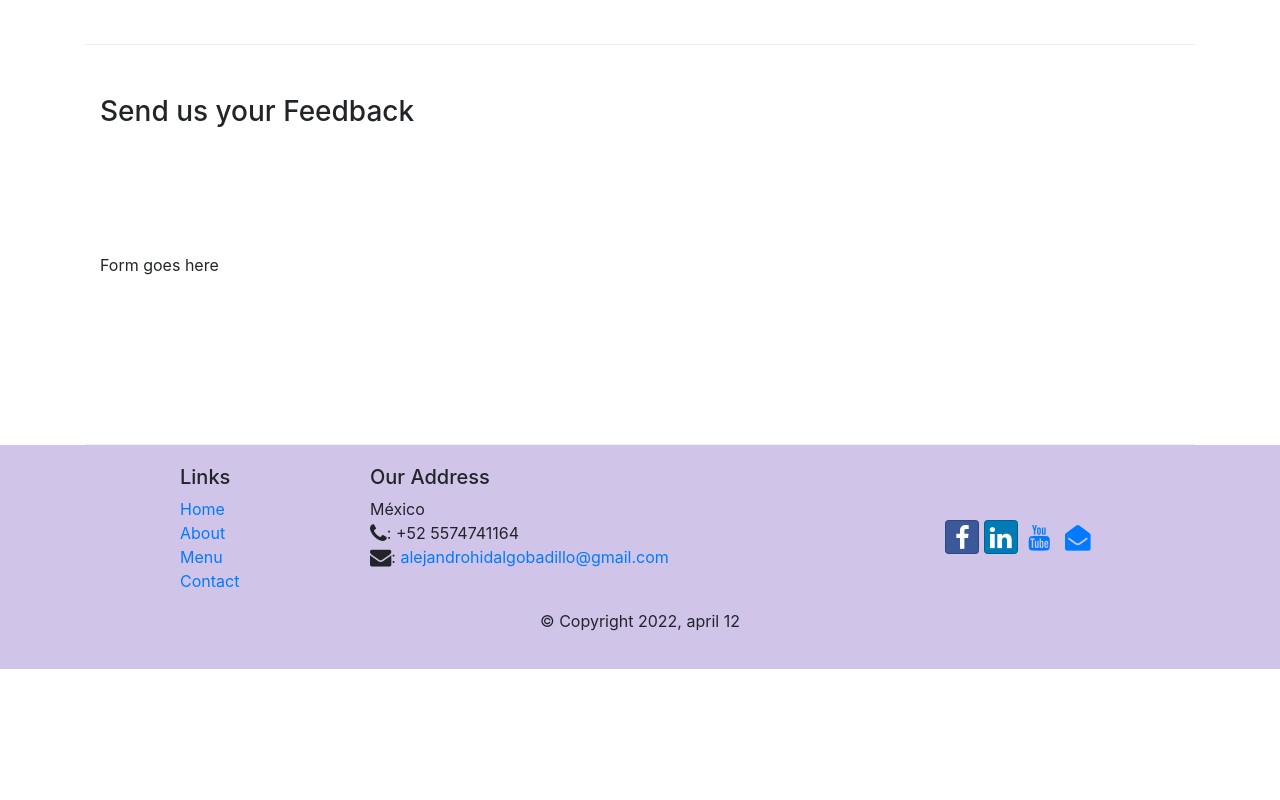
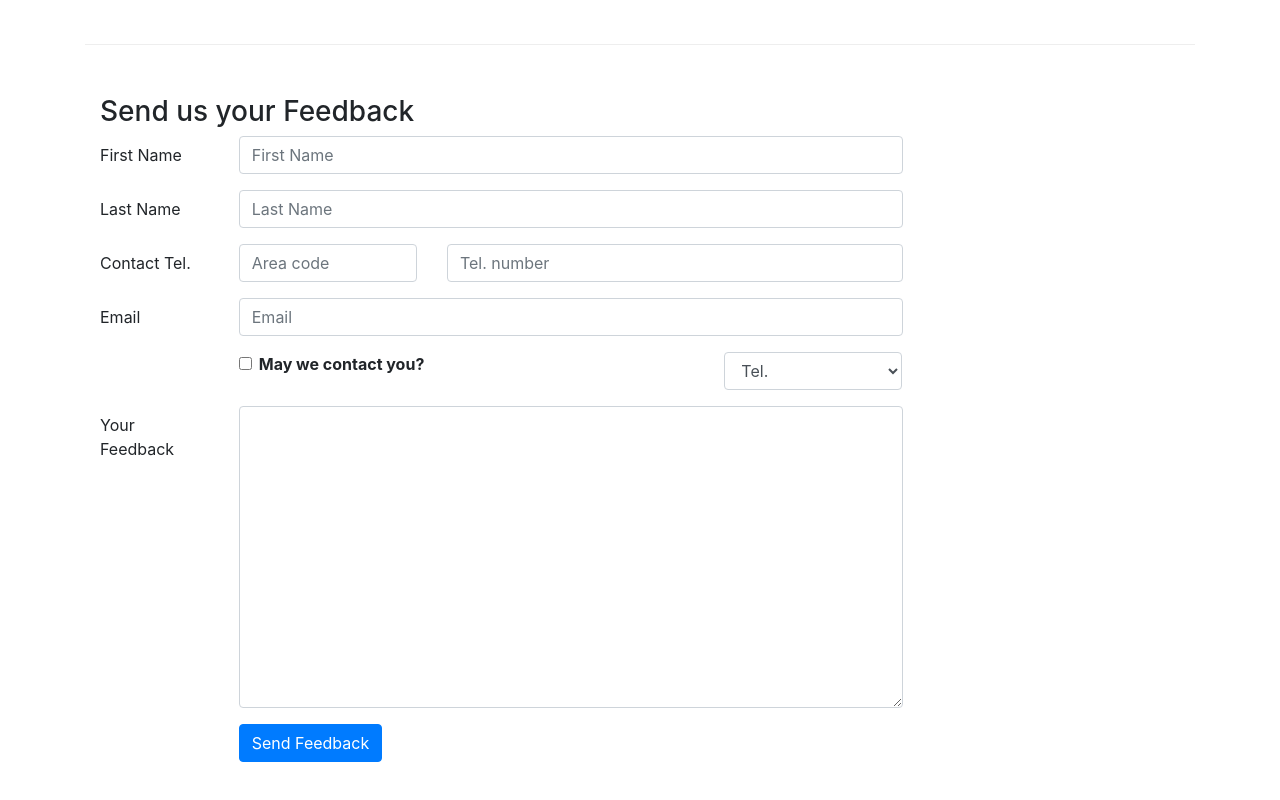
Before and after one commit to Outside-Excuse/WEB_PAGE, a website: page contactus.html in a window 1280 px wide. Shown: the part 820-1620 px from the top of the page. Before the commit the page ends 1489 px from the top, so only its background shows below. Drawn offline with nearby package versions, Linux system fonts and the light colour scheme.

Commit message:
forms were added in cuntactus.html

```diff
--- a/contactus.html
+++ b/contactus.html
@@ -89,7 +89,70 @@
               <h3>Send us your Feedback</h3>
            </div>
             <div class="col-12 col-md-9">
-                Form goes here
+                <!--Inicio de formulario para mandar comentarios-->
+                <form>
+                    <div class="form-group row">
+                        <label for="firstname" class="col-md-2 col-form-label">First Name</label>
+                        <div class="col-md-10">
+                            <input type="text" class="form-control" id="firstname" name="firstname" placeholder="First Name">
+                        </div>
+                    </div>
+                    <div class="form-group row">
+                        <label for="lastname" class="col-md-2 col-form-label">Last Name</label>
+                        <div class="col-md-10">
+                            <input type="text" class="form-control" id="lastname" name="lastname" placeholder="Last Name">
+                        </div>
+                    </div>
+                    <div class="form-group row">
+                        <label for="telnum" class="col-12 col-md-2 col-form-label">Contact Tel.</label>
+                        <div class="col-5 col-md-3">
+                            <input type="tel" class="form-control" id="areacode" name="areacode" placeholder="Area code">
+                        </div>
+                        <div class="col-7 col-md-7">
+                            <input type="tel" class="form-control" id="telnum" name="telnum" placeholder="Tel. number">
+                        </div>
+                    </div>
+                    <div class="form-group row">
+                        <label for="emailid" class="col-md-2 col-form-label">Email</label>
+                        <div class="col-md-10">
+                            <input type="email" class="form-control" id="emailid" name="emailid" placeholder="Email">
+                        </div>
+                    </div>
+                        <!--CHeck Box-->
+                    <div class="form-group row">
+                        <div class="col-md-6 offset-md-2">
+                            <div class="form-check">
+                                <input type="checkbox" class="form-check-input" name="approve" id="approve" value="">
+                                <label class="form-check-label" for="approve">
+                                    <strong>May we contact you?</strong>
+                                </label>
+                            </div>
+                        </div>
+                        <div class="col-md-3 offset-md-1">
+                            <select class="form-control">
+                                <option>Tel.</option>
+                                <option>Email</option>
+                            </select>
+                        </div>
+                    </div>
+                        <!--TEXT AREA-->
+                    <div class="form-group row">
+                        <label for="feedback" class="col-md-2 col-form-label">Your Feedback</label>
+                        <div class="col-md-10">
+                            <textarea class="form-control" id="feedback" name="feedback" rows="12"></textarea>
+                        </div>
+                    </div>
+
+                    <!--submit button-->
+
+                    <div class="form-group row">
+                        <div class="offset-md-2 col-md-10">
+                            <button type="submit" class="btn btn-primary">Send Feedback</button>
+                        </div>
+                    </div>
+                                    <!--Fin de formulario-->
+                </form>
+
             </div>
              <div class="col-12 col-md">
             </div>
```
